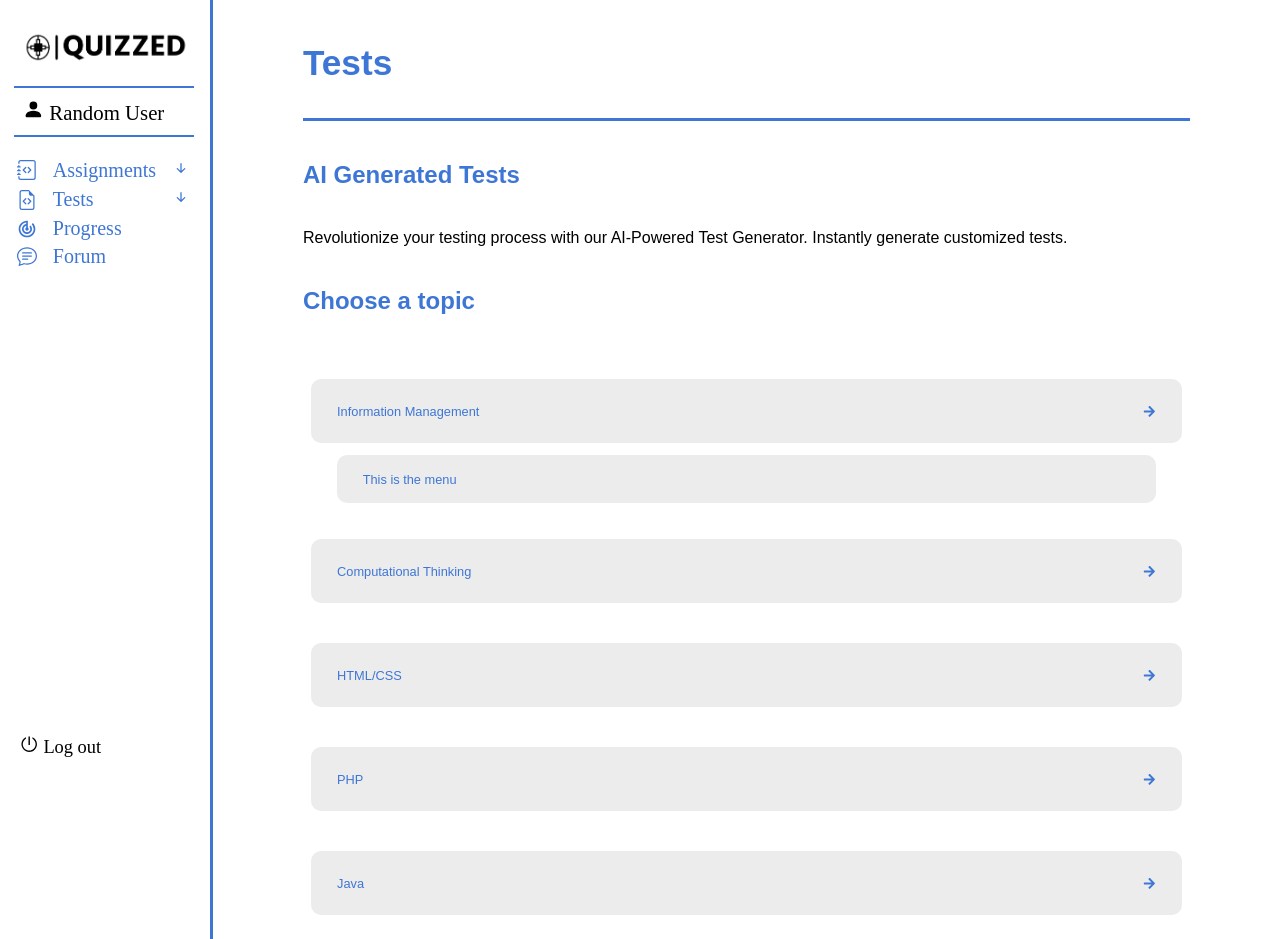
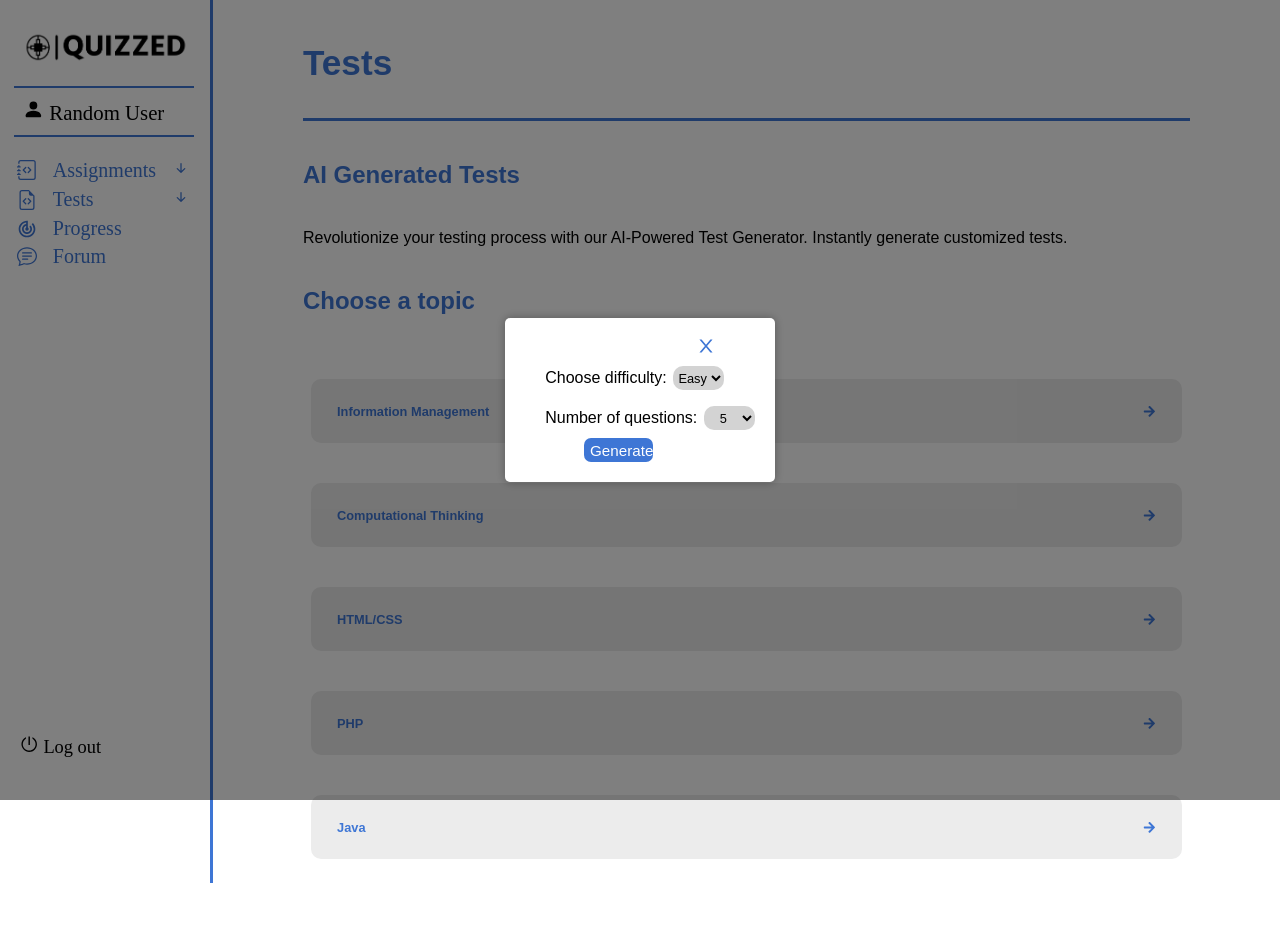
Before and after one commit to MartinezNicanor/IT1E-period-4, a React (Create React App) app: page /tests in a window 1280 px wide. Both pictures are taken after a click on the element "Information Management". After the commit the page ends 883 px from the top, so only its background shows below. Built offline with nearby package versions, Linux system fonts and the light colour scheme; the HTML template or start-up script is replaced by a standard one.

Commit message:
Edit: Modified from dropdown menu to pop-up menu, fixed all css

```diff
--- a/package.json
+++ b/package.json
@@ -7,6 +7,7 @@
     "@testing-library/jest-dom": "^5.16.5",
     "@testing-library/react": "^13.4.0",
     "@testing-library/user-event": "^13.5.0",
+    "history": "^5.3.0",
     "react": "^18.2.0",
     "react-dom": "^18.2.0",
     "react-icons": "^4.9.0",
--- /dev/null
+++ b/src/pages/testGenerate/components/PopUpMenu.js
@@ -0,0 +1,38 @@
+import React from 'react';
+import Select from "./Select";
+import { useNavigate } from 'react-router-dom';
+import { AiOutlineClose } from 'react-icons/ai';
+
+function PopUpMenu({onClose}) {
+    const navigate = useNavigate();
+    const generateNewTest = () => {
+        navigate('/');
+    }
+    return (
+        <div className="popup">
+            <div className="popup-content">
+                <AiOutlineClose onClick={onClose}
+                    style={{color: '#3E76D5', scale: '1.3', cursor: 'pointer', margin: '0 0 0 13.5vw'}}
+                />
+                <div className="popUpFlex">
+                    <Select label={"Choose difficulty:"} element={difficultyOptions}/>
+                    <Select label={"Number of questions:"} element={questionsCount} />
+                    <input className="generateButton" type="submit" value="Generate test" onClick={generateNewTest} />
+                </div>
+            </div>
+        </div>
+    );
+}
+
+export default PopUpMenu;
+
+const difficultyOptions = [
+    { value: 'easy', label: 'Easy' },
+    { value: 'medium', label: 'Medium' },
+    { value: 'hard', label: 'Hard' },
+];
+
+const questionsCount = [
+    { value: '5', label: '5' },
+    { value: '10', label: '10' },
+];
--- /dev/null
+++ b/src/pages/testGenerate/components/Select.js
@@ -0,0 +1,19 @@
+import React from 'react';
+import './../css/components.css';
+
+const Select = ({ label, element }) => {
+    return (
+        <div className="selectMenu">
+            <label>{label}</label>
+            <select>
+                {element.map((option, index) => (
+                    <option key={index} value={option.value}>
+                        {option.label}
+                    </option>
+                ))}
+            </select>
+        </div>
+    );
+};
+
+export default Select;
--- a/src/pages/testGenerate/components/TestTopic.js
+++ b/src/pages/testGenerate/components/TestTopic.js
@@ -1,38 +1,26 @@
-import React, { useEffect, useState, useRef } from 'react';
+import React, { useState } from 'react';
 import { FaArrowRight } from 'react-icons/fa';
+import PopUpMenu from './PopUpMenu.js';
 
 const TestTopic = ({ label }) => {
-    const [openTopic, setOpenTopic] = useState(null);
-    const menuRef = useRef(null);
+    const [showPopUp, setShowPopUp] = useState(false);
 
-    const handleClick = () => {
-        setOpenTopic((prevOpenTopic) => (prevOpenTopic === label ? null : label));
+    const openPopUp = () => {
+        setShowPopUp(true);
     };
 
-    const handleClickOutside = (event) => {
-        if (menuRef.current && !menuRef.current.contains(event.target)) {
-            setOpenTopic(null);
-        }
+    const closePopUp = () => {
+        setShowPopUp(false);
     };
-
-    useEffect(() => {
-        document.addEventListener('mousedown', handleClickOutside);
-        return () => {
-            document.removeEventListener('mousedown', handleClickOutside);
-        };
-    }, []);
 
     return (
         <>
-            <div className="topicButton" ref={menuRef} onClick={handleClick}>
+            <div className="topicButton" onClick={openPopUp}>
                 <p className="topicLabel">{label}</p>
                 <FaArrowRight />
             </div>
-            {openTopic === label && (
-                <div className={`topicMenu active`}>
-                    This is the menu
-                </div>
-            )}
+            {showPopUp && <PopUpMenu onClose={closePopUp} /> }
+
         </>
     );
 };
--- a/src/pages/testGenerate/css/components.css
+++ b/src/pages/testGenerate/css/components.css
@@ -5,17 +5,16 @@
     width: 64vw;
     align-items: center;
     padding: 0 2vw 0 2vw;
-    background-color: #ECECEC ;
+    background-color: #ECECEC;
     border-radius: 10px;
     color: #3E76D5;
     margin: 3vh 0 2vh 0;
     font-size: 1vw;
-    transition: transform .2s;
+    font-weight: bold;
 }
 
 .topicButton:hover{
-    box-shadow: 3px 3px 1px;
-    transform: scale(1.01);
+    border: #3E76D5 2px solid;
 }
 
 .subHeader{
@@ -36,12 +35,6 @@
     font-size: 1vw;
     margin-top: -0.5vh;
     margin-bottom: 1.5vh;
-    opacity: 0;
-    transition: opacity 0.3s ease;
-}
-
-.topicMenu.active {
-    opacity: 1;
 }
 
 .topics{
@@ -49,3 +42,98 @@
     flex-direction: column;
     align-items: center;
 }
+
+.button{
+    border: 0;
+    background-color: #3E76D5;
+    color: white;
+    font-size: 0.95rem;
+    width: 7vw;
+    height: 3.6vh;
+    border-radius: 10px;
+    margin-right: 40px;
+}
+
+.button:hover{
+    cursor: pointer;
+    scale: 1.02 1.02;
+    font-size: 0.97rem;
+}
+
+select{
+    border: none;
+    background-color: #D3D3D3;
+    border-radius: 10px;
+    width: 4vw;
+    height: 3vh;
+    font-size: 0.8rem;
+    text-align: center;
+    margin-left: 0.5vw;
+    cursor: pointer;
+}
+
+option{
+    font-size: 0.8rem;
+}
+
+.selectMenu{
+    display: flex;
+    align-items: center;
+    padding: 1vh 0 1vh 0;
+    margin-left: 20px;
+}
+
+/* styles.css */
+
+.popup {
+    position: fixed;
+    top: 0;
+    left: 0;
+    width: 100%;
+    height: 100%;
+    background-color: rgba(0, 0, 0, 0.5);
+    display: flex;
+    justify-content: center;
+    align-items: center;
+}
+
+.popup-content {
+    background-color: white;
+    padding: 20px;
+    border-radius: 5px;
+    box-shadow: 0 0 10px rgba(0, 0, 0, 0.3);
+    position: relative;
+}
+
+.close-button {
+    position: absolute;
+    top: 10px;
+    right: 10px;
+    padding: 5px;
+    border: none;
+    background-color: transparent;
+    font-size: 20px;
+    cursor: pointer;
+}
+
+.popup button {
+    margin-top: 10px;
+}
+
+.popUpFlex{
+    display: flex;
+    justify-content: center;
+    flex-direction: column;
+}
+
+.generateButton{
+    width: 5.4vw;
+    height: 3vh;
+    border: 0;
+    color: white;
+    background-color: #3E76D5;
+    font-size: 0.95rem;
+    border-radius: 7px;
+    margin-left: 4.6vw;
+    cursor: pointer;
+}
```
Also changed, not shown: 1 other file (tests, documents, lock files or other folders).
